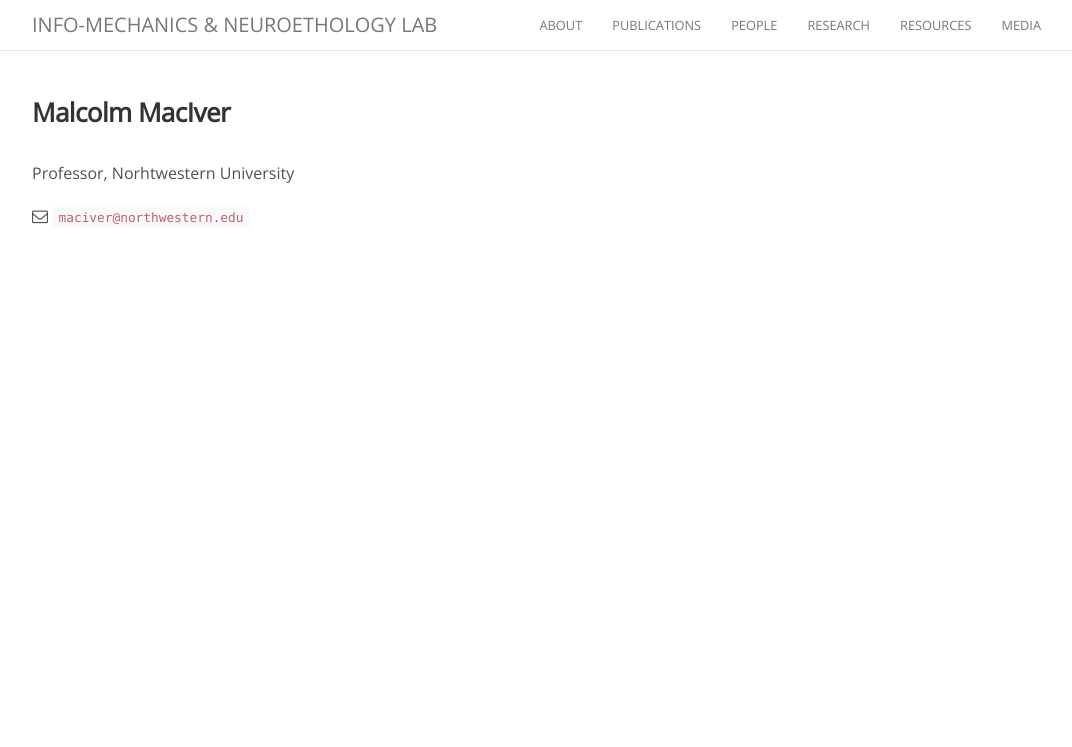
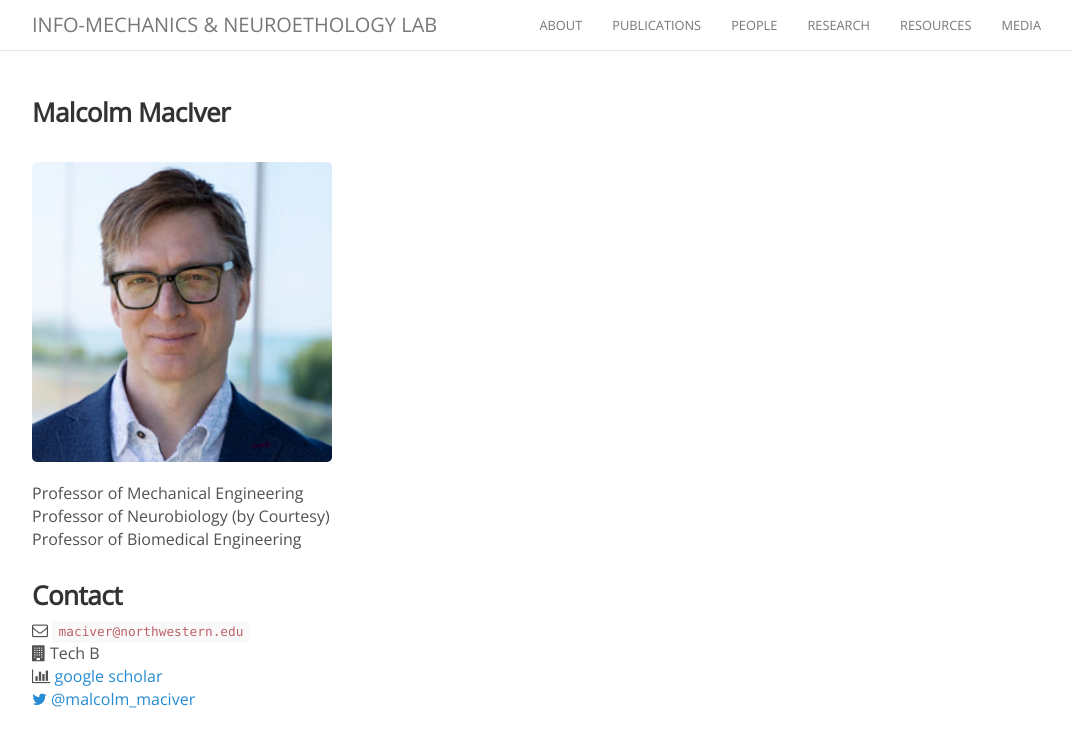
Before and after one commit to maciverlab/maciverlab.github.io, a Jekyll site: the page built from _people/malcolm_maciver.md, in a window 1280 px wide. Shown: the top 747 px of the page, without its empty margins (111-1183 px from the left). Built offline with Jekyll 4.4.1, drawn with Linux system fonts in a browser that asks for light colours; nearby versions of some CDN libraries; comment, search, counter and statistics services are not loaded.

Commit message:
Update malcolm_maciver.md

```diff
--- a/_people/malcolm_maciver.md
+++ b/_people/malcolm_maciver.md
@@ -5,6 +5,14 @@ avatar: maciver-malcolm.jpg
 twitter:
 ---
 
-Professor, Norhtwestern University<br>
+<img width="300" src="{{site.baseurl}}/images/people/{{page.avatar}}" data-action="zoom">
+Professor of Mechanical Engineering <br>
+Professor of Neurobiology (by Courtesy)<br>
+Professor of Biomedical Engineering <br>
 
-<i class="fa fa-envelope-o"></i> `maciver@northwestern.edu`
+### Contact
+
+<i class="fa fa-envelope-o"></i>  `maciver@northwestern.edu`<br>
+<i class="fa fa-building"></i> Tech B <br>
+<i class="fa fa-bar-chart"></i> [google scholar](https://scholar.google.com/citations?hl=en&user=9H9FROQAAAAJ&view_op=list_works) <br>
+<a href="https://twitter.com/conditionpavlvo"><i class="fa fa-twitter"></i> @malcolm_maciver</a>
```
